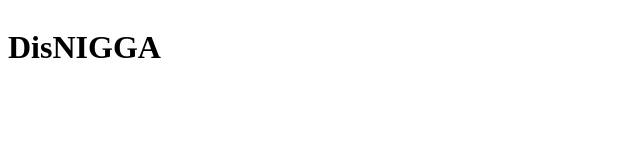
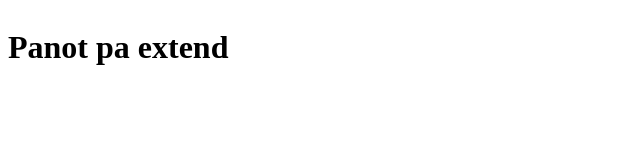
Before and after one commit to waxman18/webby, a plain HTML site: page index.html in a window 1280 px wide. Shown: the whole page, without its empty margins (0-640 px from the left). Drawn offline with Linux system fonts and the light colour scheme.

Commit message:
Update index.html

```diff
--- a/index.html
+++ b/index.html
@@ -14,6 +14,6 @@ body {
 }
 </style>
 <body>
-    <h1>DisNIGGA</h1>
+    <h1>Panot pa extend</h1>
 </body>
 </html>
```
